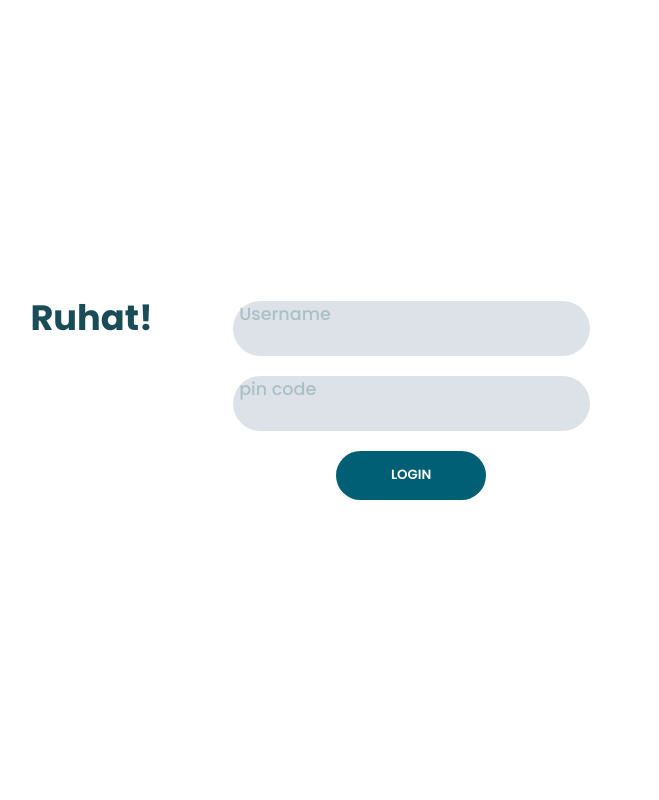
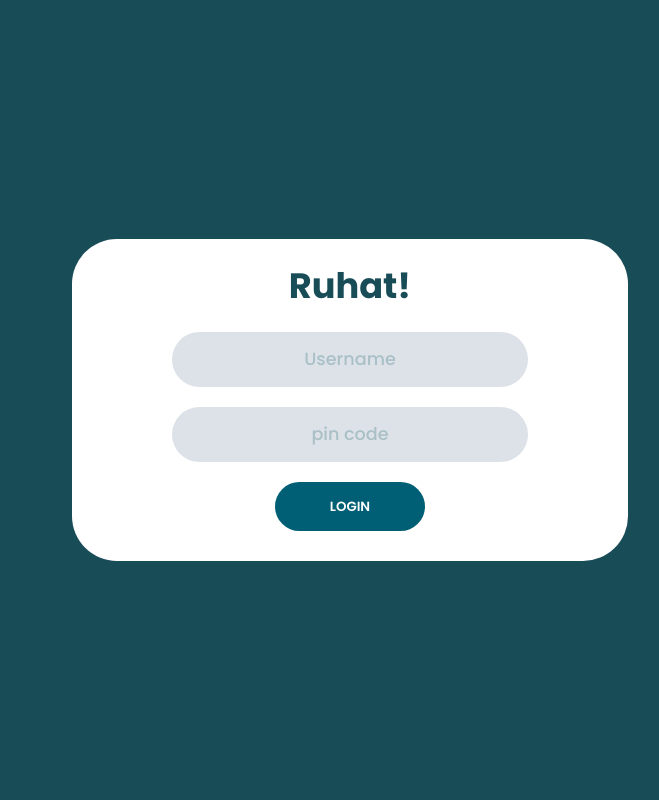
Before and after one commit to nikitave/ruhat, a Python web app: template templates/startingPage.html in a window 1280 px wide. Shown: the whole page, without its empty margins (290-949 px from the left). Run offline with Jinja, Linux system fonts and the light colour scheme; the template is opened without the code that fills it, so the values that code supplies are empty; some libraries are stand-ins or nearby versions.

Commit message:
updated version

```diff
--- a/static/css/startingPage.css
+++ b/static/css/startingPage.css
@@ -8,17 +8,19 @@
 body,input{
     font-family: "Poppins",sans-serif;
 }
+
 .container{
+    background-color: #184C57;
     position: relative;
     height: 100vh;
     width: 100vw;
     display: flex;
-    background-color: #fff;
     justify-content: center;
     align-items: center;
     margin: 0 auto;
     margin: 0 auto;
     overflow: hidden;
+
 }
 .main-title{
     font-size: 2.2rem;
@@ -54,10 +56,11 @@ form{
     background: none;
     outline: none;
     border: none;
-    line-height: 1;
+    line-height: 55px;
     font-weight: 600;
     font-size: 1.1rem;
     color: #184C57;
+    text-align: center;
 }
 .input-field{
     max-width: 380px;
@@ -95,5 +98,8 @@ form{
     background-color: #fff;
     display: flex;
     justify-content: center;
-    justify-items: center;
+    align-items: center;
+    flex-direction: column;
+    padding: 20px;
+    border-radius: 45px;
 }
--- a/templates/startingPage.html
+++ b/templates/startingPage.html
@@ -6,11 +6,11 @@
     <meta name="viewport" content="width=device-width, initial-scale=1.0">
     <title>Ruhat</title>
     <script src="https://kit.fontawesome.com/7e15f56592.js" crossorigin="anonymous"></script>
-    <link rel="stylesheet" href="../static/startingPage.css">
+    <link rel="stylesheet" href="../static/css/startingPage.css">
 </head>
 <body>
     <div class="container">
-        <div class="welcome-place flex-center flex-colunm">
+        <div class="welcome-place">
             <div class="get-started">
                 <h1 class="main-title">
                     Ruhat!
```
